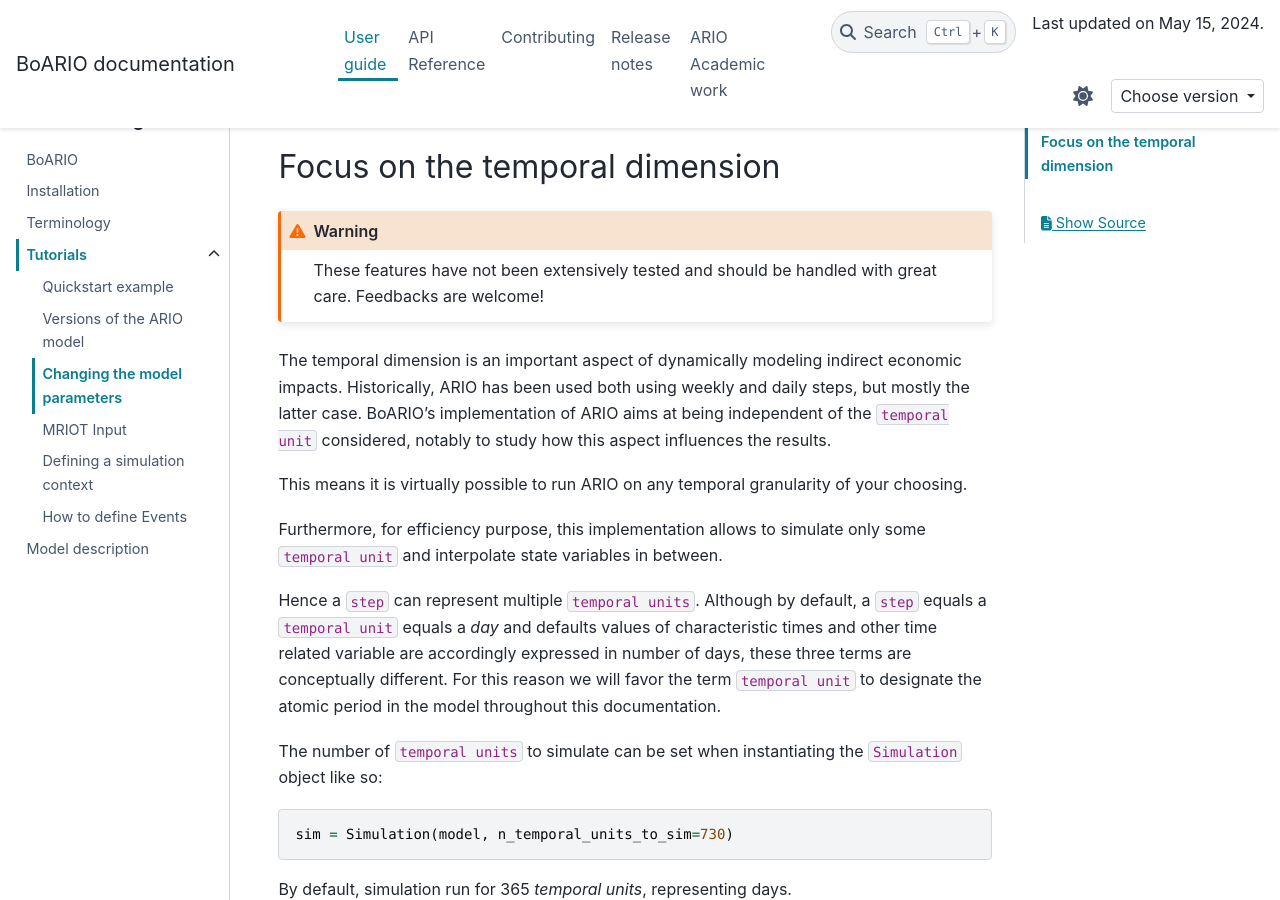
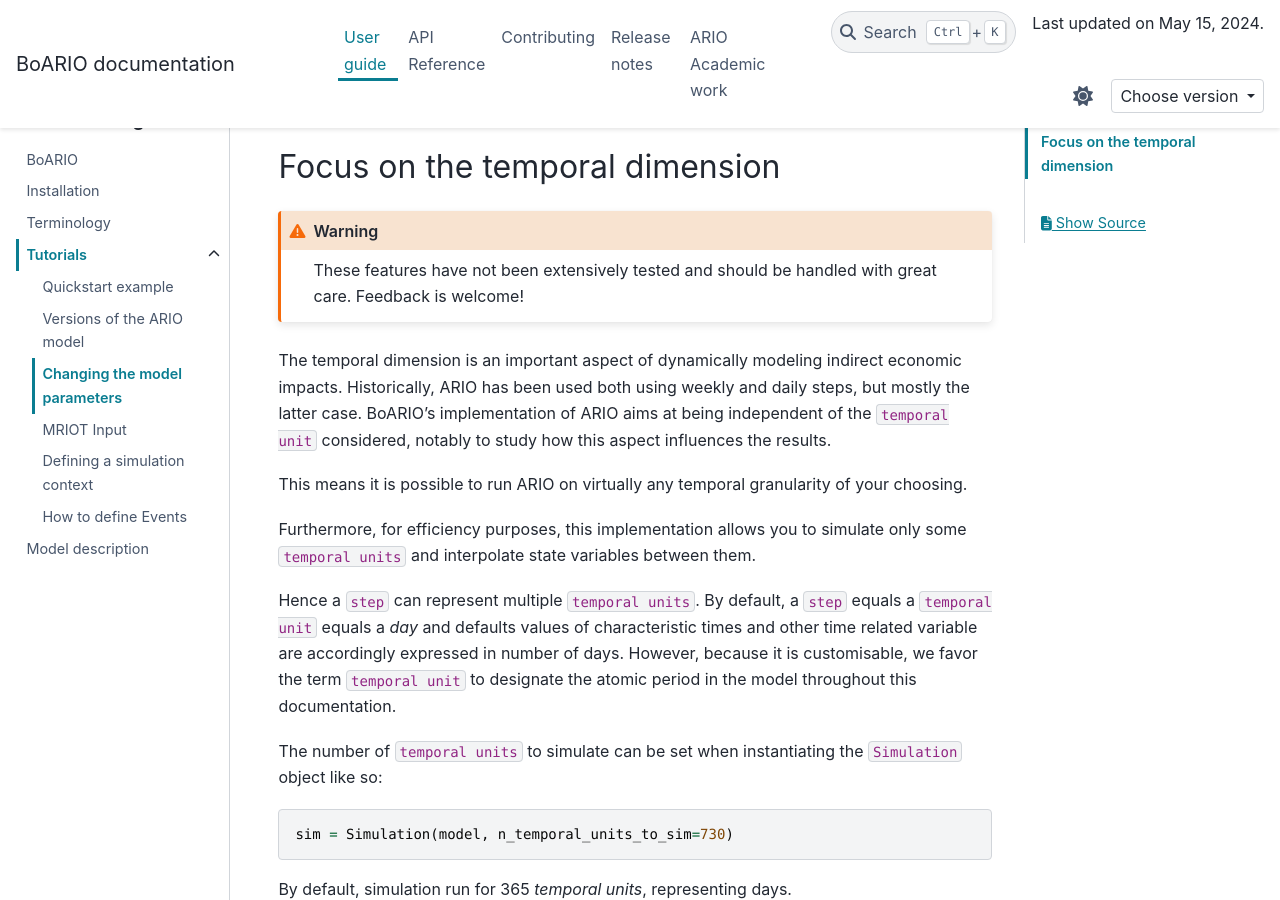
Before and after one commit to spjuhel/BoARIO, a Sphinx documentation site: the page built from docs/source/tutorials/model-params.rst, in a window 1280 px wide and 900 px high, scrolled down 1828 px. Built offline with Sphinx 7.4.7 and the PyData theme 0.15.4, drawn with Linux system fonts in a browser that asks for light colours; cross-references to code outside the pages are shown as plain code; some of the changed text lies outside the part shown.

Commit message:
Mostly small grammar edits.

```diff
--- a/docs/source/tutorials/model-params.rst
+++ b/docs/source/tutorials/model-params.rst
@@ -36,17 +36,17 @@
           )
 
 
-Here a quick description of each parameters. Please refer to both :ref:`the mathematical description<boario-math>` and the :ref:`api-ref` for further details.
+Here is a quick description of each parameters. Please refer to both :ref:`the mathematical description<boario-math>` and the :ref:`api-ref` for further details.
 
 * ``order_type`` : Setting it to ``"alt"`` makes the model use the intermediate order mechanism described in :cite:`2020:guan`. Any other value makes the model use the `classic` order mechanism used in :cite:`2013:hallegatte` (see :ref:`alt_orders`)
 
-* ``alpha_base``, ``alpha_max``, ``alpha_tau`` respectively set the base overproduction, the maximum overproduction, and its characteristic time (in `temporal unit`).
+* ``alpha_base``, ``alpha_max``, ``alpha_tau`` respectively set the base overproduction, the maximum overproduction, and its characteristic time (in `temporal units`).
 
 * ``rebuild_tau`` sets the default rebuilding or recovering characteristic time for events (this value is overridden if specified directly in the Event object)
 
 * ``inventory_dict`` should be a dictionary of ``sector:duration`` format, where all sector are present and ``duration`` is both the initial and goal duration for this input stock.
 
-* ``main_inv_dur`` sets the default initial/goal inventory duration in `temporal unit` for all sectors if inventory_dict is not given.
+* ``main_inv_dur`` sets the default initial/goal inventory duration in `temporal units` for all sectors if inventory_dict is not given.
 
 * ``infinite_inventories_sect`` should be a list of inputs never constraining production (the stocks for these input will be virtually infinite when considering stock constraints) (overridden by ``inventory_dict``)
 
@@ -77,7 +77,7 @@
 
 .. warning::
    These features have not been extensively tested and should be handled with great care.
-   Feedbacks are welcome!
+   Feedback is welcome!
 
 
 The temporal dimension is an important aspect of dynamically modeling indirect economic impacts.
@@ -85,14 +85,14 @@
 BoARIO's implementation of ARIO aims at being independent of the ``temporal unit``
 considered, notably to study how this aspect influences the results.
 
-This means it is virtually possible to run ARIO on any temporal granularity of your choosing.
+This means it is possible to run ARIO on virtually any temporal granularity of your choosing.
 
-Furthermore, for efficiency purpose, this implementation allows to simulate only some ``temporal unit``
-and interpolate state variables in between.
+Furthermore, for efficiency purposes, this implementation allows you to simulate only some ``temporal units``
+and interpolate state variables between them.
 
-Hence a ``step`` can represent multiple ``temporal units``. Although by default, a ``step`` equals a ``temporal unit`` equals a `day` and
-defaults values of characteristic times and other time related variable are accordingly expressed in number of days, these three terms are conceptually
-different. For this reason we will favor the term ``temporal unit`` to designate the atomic period in the model throughout this documentation.
+Hence a ``step`` can represent multiple ``temporal units``. By default, a ``step`` equals a ``temporal unit`` equals a `day` and
+defaults values of characteristic times and other time related variable are accordingly expressed in number of days.
+However, because it is customisable, we favor the term ``temporal unit`` to designate the atomic period in the model throughout this documentation.
 
 The number of ``temporal units`` to simulate can be set when instantiating the ``Simulation`` object like so:
 
--- a/docs/source/tutorials/simulation-context.rst
+++ b/docs/source/tutorials/simulation-context.rst
@@ -21,7 +21,7 @@
 Running multiple simulations
 _______________________________
 
-At the moment we recommend redefining both a model and a simulation object when running multiple simulation. Running multiple simulations with the same model and simulation wrapper, using :py:meth:`Simulation.reset_sim_full()` has not been extensively tested yet, and some unwanted behavior may remain.
+At the moment we recommend redefining both a model and a simulation object when running multiple simulations. Running multiple simulations with the same model and simulation wrapper, using :py:meth:`Simulation.reset_sim_full()` has not been extensively tested yet, and some unwanted behavior may remain.
 
 
 Reading the outputs and saving files
@@ -76,7 +76,7 @@
         # byte, -1 for False, 1 for True
         sim.limiting_inputs
 
-It is also possible to record the inputs stocks, but this is disabled by defaults as its shape is the same as
+It is also possible to record the inputs stocks, but this is disabled by default as its shape is the same as
 ``limiting_inputs``, but its ``dtype`` is ``float64``, which can very rapidly lead to huge arrays difficult to have in memory.
 
 .. code:: python
```
Also changed, not shown: README.rst (+4 -4 lines), docs/source/notebooks/boario-quickstart.ipynb.
